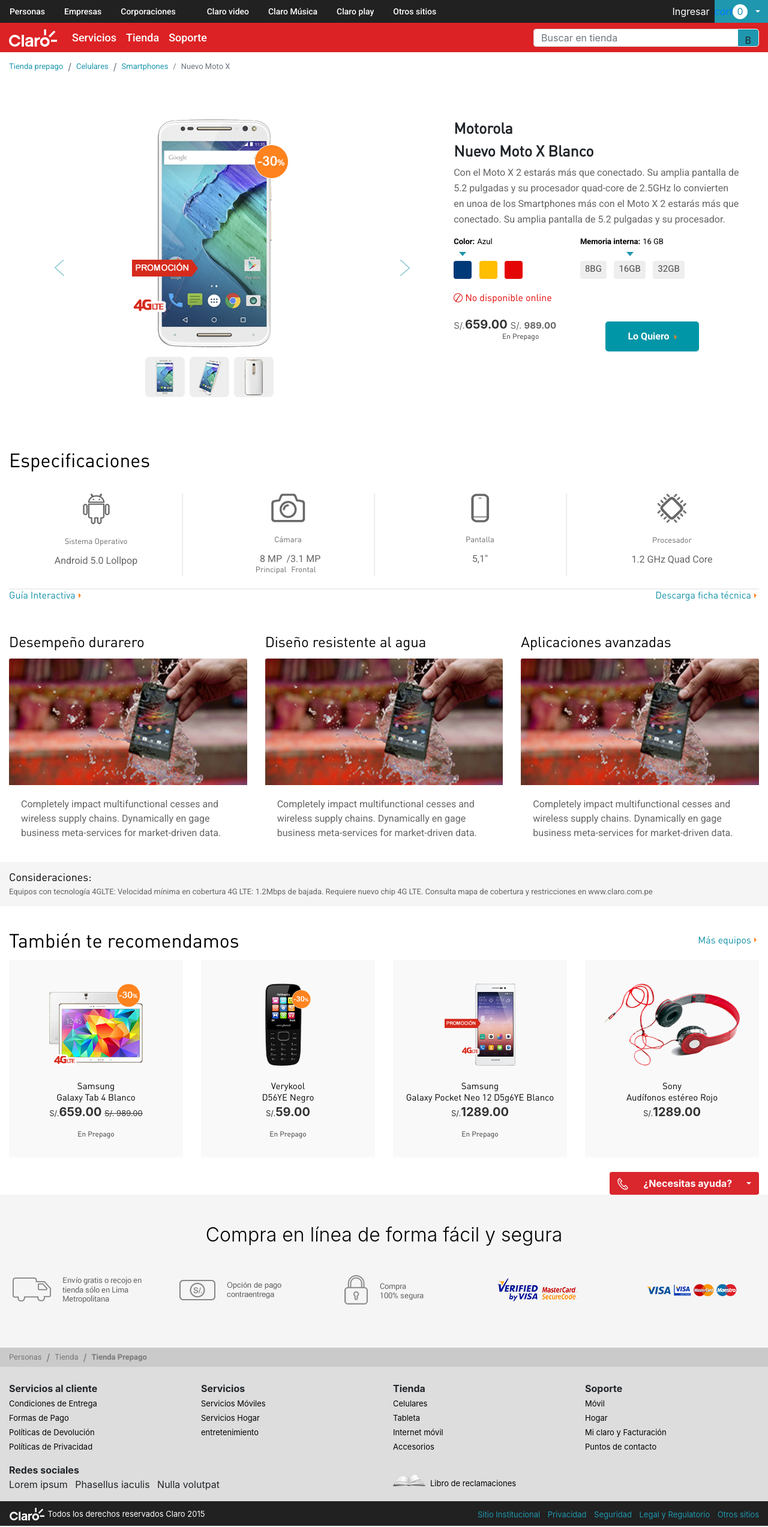
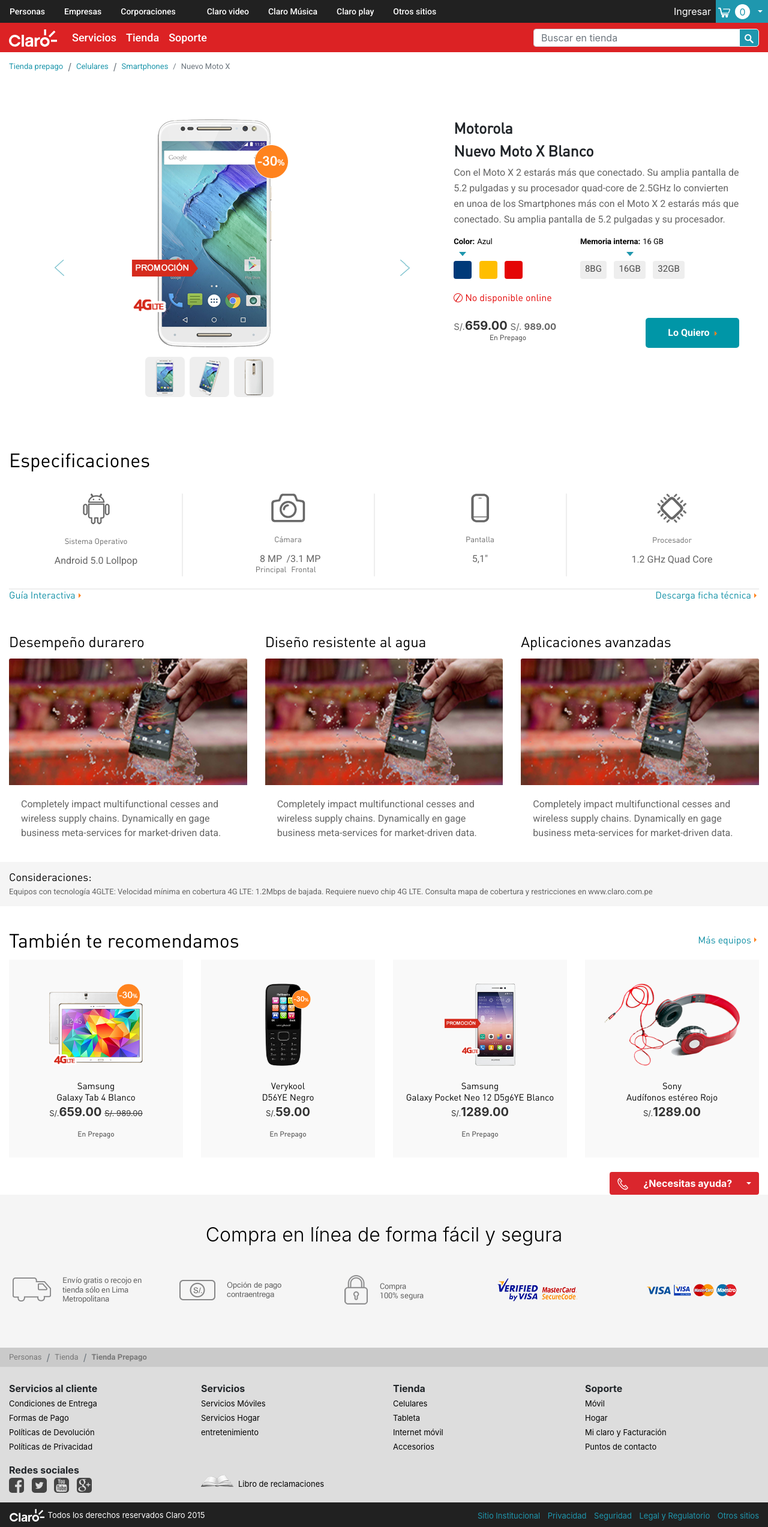
Before and after one commit to Marygaby1308/reto, a website: page index.html in a window 1280 px wide. Shown: the whole page at 60% size. Drawn offline with nearby package versions, Linux system fonts and the light colour scheme.

Commit message:
Mejoras en diseño reponsive

```diff
--- a/index.html
+++ b/index.html
@@ -44,25 +44,25 @@
         </ul>
         <div class="nav__user-wrapper d-flex align-items-center">
           <span class="nav__user-text text-white mr-2">Ingresar</span>
-          <div class="nav__user-icon d-flex align-items-center">
+          <div class="nav__user-icon d-flex align-items-center justify-content-between px-1">
             <a href="#">
-              <i class="">cart</i>
+              <img src="./dist/static/img/cart.svg" alt="cart" class="nav__icon">
             </a>
 
-            <div class="nav__notifications bg-white rounded-circle d-flex justify-content-center">
+            <div class="nav__notifications bg-white rounded-circle d-flex justify-content-center align-items-end mx-2">
               0
             </div>
 
             <div class="dropdown bg-transparent">
-              <button class="btn dropdown-toggle text-white" type="button" id="dropdownMenu2" data-toggle="dropdown"
+              <button class="btn dropdown-toggle text-white px-1" type="button" id="dropdownMenu2" data-toggle="dropdown"
                 aria-haspopup="true" aria-expanded="false"></button>
               <div class="dropdown-menu" aria-labelledby="dropdownMenu2">
-                <button class="dropdown-item" type="button">Action</button>
+                <button class="dropdown-item" type="button">Opción 1</button>
                 <button class="dropdown-item" type="button">
-                  Another action
+                  Opción 2
                 </button>
                 <button class="dropdown-item" type="button">
-                  Something else here
+                  Opción 3
                 </button>
               </div>
             </div>
@@ -77,6 +77,9 @@
           <img src="./dist/static/img/logo.svg" alt="Logo Claro" />
 
         </a>
+        <button class="navbar-toggler navbar__menu" type="button" data-toggle="collapse" data-target="#navbarSupportedContent" aria-controls="navbarSupportedContent" aria-expanded="false" aria-label="Toggle navigation">
+          <span class="navbar-toggler-icon"></span>
+        </button>
         <div class="collapse navbar-collapse" id="navbarSupportedContent">
           <ul class="navbar-nav mr-auto">
             <li class="nav-item">
@@ -94,8 +97,8 @@
             <input type="text" class="form-control h-100" placeholder="Buscar en tienda" aria-label="Buscar en tienda"
               aria-describedby="button-addon2" />
             <div class="input-group-append h-100">
-              <button class="btn nav__search-btn" type="button" id="button-addon2">
-                B
+              <button class="btn nav__search-btn py-0 px-2" type="button" id="button-addon2">
+                <img src="./dist/static/img/search.svg" alt="search" class="nav__search-img">
               </button>
             </div>
           </div>
@@ -205,14 +208,14 @@
             </div>
           </div>
           <div class="row mt-4 align-items-center">
-            <div class="col-lg-6 mb-md-2">
+            <div class="col-lg-5 mb-md-2">
               <p class="card__price font-weight-bold mb-0">
                 <span class="card__price--md font-weight-normal">S/.</span>659.00
                 <span class="card__price--md font-weight-normal">S/. <b> 989.00</b></span>
               </p>
-              <p class="card__text text-md-center">En Prepago</p>
+              <p class="card__text text-md-center mb-0">En Prepago</p>
             </div>
-                      <div class="col-lg-6">
+                      <div class="col-lg-7 text-lg-right">
 
                         <div class="btn-group dropright">
                           <button type="button" class="btn btn--md dropdown-toggle text-white font-weight-bold" aria-haspopup="true" aria-expanded="false">
@@ -556,15 +559,33 @@
           </div>
         </div>
         <div class="row align-items-center">
-          <div class="col-sm-12 col-md">
+          <div class="col-sm col-md-3">
             <ul class="list-inline">
               <li class="font-weight-bold">Redes sociales</li>
-              <li class="list-inline-item">Lorem ipsum</li>
-              <li class="list-inline-item">Phasellus iaculis</li>
-              <li class="list-inline-item">Nulla volutpat</li>
+              <li class="list-inline-item">
+                <a href="https://www.facebook.com/AmericaMovilPeruSAC" target="_blank" rel="noopener noreferrer">
+                <img src="./dist/static/img/facebook.svg" alt="facebook" class="list__img">
+              </a>
+              </li>
+              <li class="list-inline-item">
+                <a href="https://twitter.com/claroperu" target="_blank" rel="noopener noreferrer">
+                <img src="./dist/static/img/twitter.svg" alt="twitter" class="list__img">
+              </a>
+              </li>
+              <li class="list-inline-item">
+                <a href="https://www.youtube.com/claroperu" target="_blank" rel="noopener noreferrer">
+                <img src="./dist/static/img/youtube.svg" alt="youtube" class="list__img">
+              </a>
+              </li>
+              <li class="list-inline-item">
+                <a href="#" target="_blank" rel="noopener noreferrer">
+                <img src="./dist/static/img/googleplus.svg" alt="googleplus" class="list__img">
+              </a>
+              </li>
+
             </ul>
           </div>
-          <div class="col-sm-12 col-md">
+          <div class="col-sm col-md">
             <a href="#" class="d-flex align-items-baseline">
               <img src="./dist/static/img/libro.png" alt="Libro">
               <span class="footer__text text-black ml-2">Libro de reclamaciones</span>
--- a/src/scss/components/list/_list.scss
+++ b/src/scss/components/list/_list.scss
@@ -38,4 +38,8 @@
       font-family: $font-primary;
     }
   }
+  &__img {
+    width: 25px;
+    border-radius: 5px;
+  }
 }
--- a/src/scss/components/nav/_nav.scss
+++ b/src/scss/components/nav/_nav.scss
@@ -19,6 +19,9 @@
   &__user-icon {
     background-color: $color-blue-ligth;
   }
+  &__icon {
+    width: 20px;
+  }
   &__notifications {
     width: 25px;
     height: 25px;
@@ -34,5 +37,8 @@
       border-bottom-right-radius: 5px;
       border: 1px solid #fff;
     }
+    &-img {
+      width: 15px;
+    }
   }
 }
```
Also changed, not shown: dist/static/css/styles.css, dist/static/img/cart.svg (added), dist/static/img/facebook.svg (added), dist/static/img/googleplus.svg (added), dist/static/img/search.svg (added), dist/static/img/twitter.svg (added), dist/static/img/youtube.svg (added).
